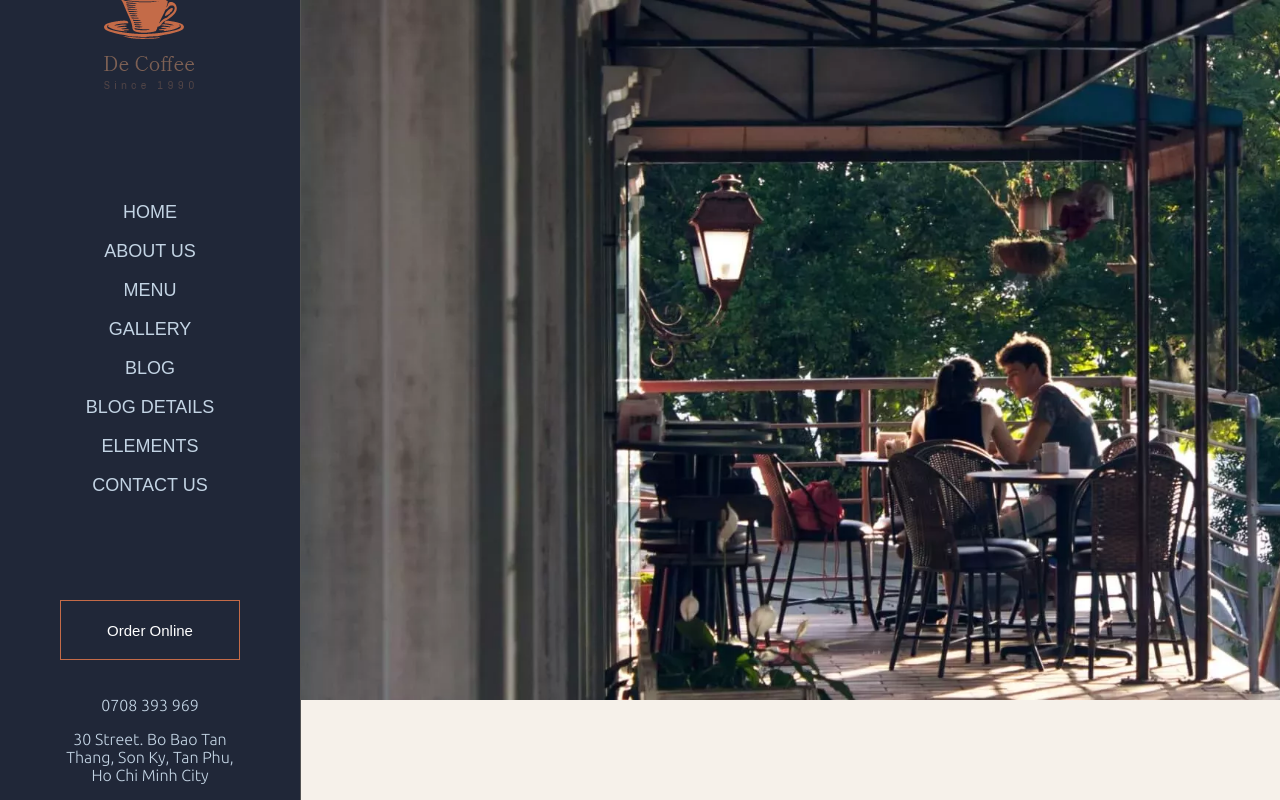
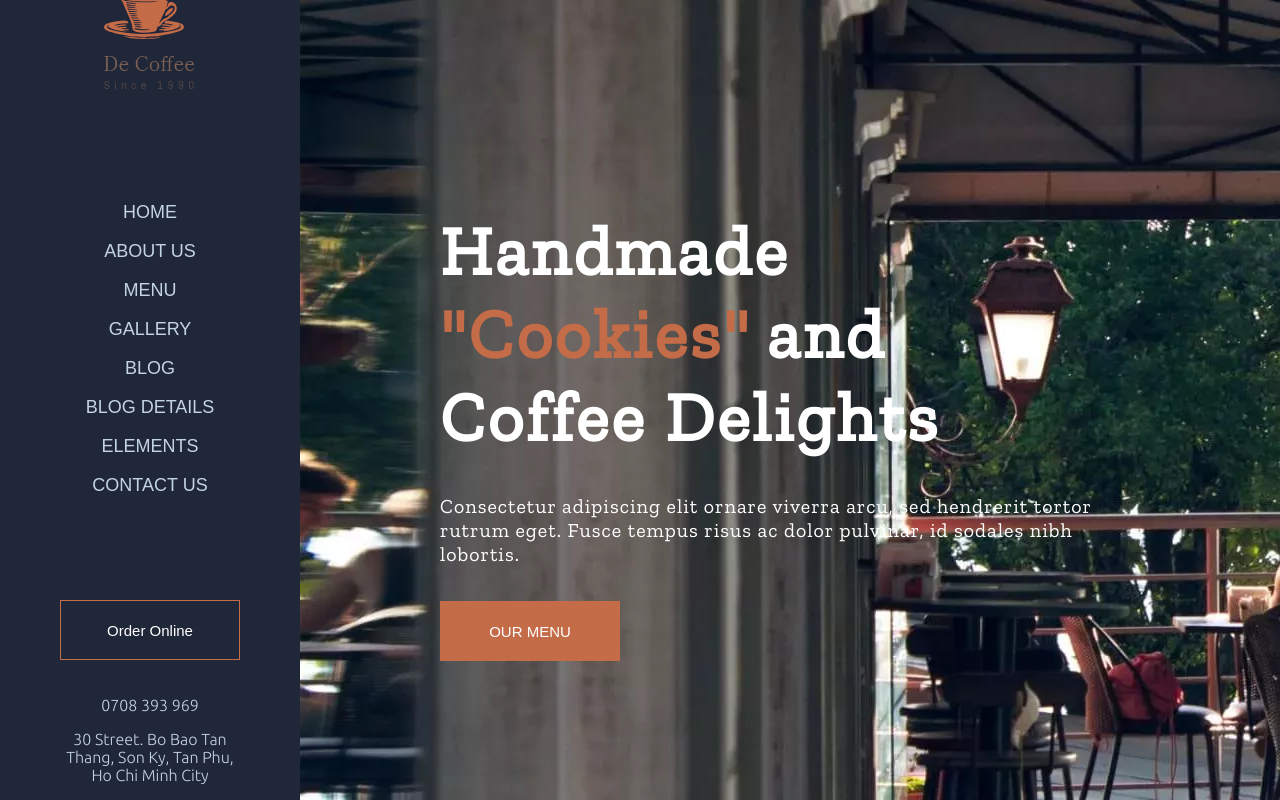
Before and after one commit to nguyenphuloc/decoffee, a React (Create React App) app: page / in a window 1280 px wide. Shown: the top 800 px of the page. Built offline with nearby package versions, Linux system fonts and the light colour scheme; a web font is replaced by a local one.

Commit message:
done handmade in home v.09.30.001

```diff
--- a/src/component/button/styles.scss
+++ b/src/component/button/styles.scss
@@ -9,7 +9,8 @@
         background: #c46b48;
         text-transform: uppercase;
         &:hover {
-            background: #fff;
+            background: transparent;
+            color: #c46b48;
         }
     }
     &--white {
--- a/src/container/handmade/index.jsx
+++ b/src/container/handmade/index.jsx
@@ -1,13 +1,29 @@
 import React from 'react';
 import './styles.scss';
 
-import hero from '../../assets/image/h1_hero1.jpg';
+import Button from '../../component/button/index';
 
 export default function Handmade() {
     return(
         <div className="ctn-handmade">
-            <div className="img">
-                <img src={hero} alt=""/>
+            <div className="handmade">
+                <div className="handmade-content">
+                    <h1>Handmade</h1>
+                    <h1>
+                        <span>"Cookies"</span>
+                        and
+                    </h1>
+                    <h1>Coffee Delights</h1>
+                </div>
+                <p>
+                    Consectetur adipiscing elit ornare viverra arcu, sed hendrerit tortor
+                    rutrum eget. Fusce tempus risus ac dolor pulvinar, id sodales nibh
+                    lobortis.
+                </p>
+                <Button
+                    modifier="orange"
+                    children="our menu"
+                />
             </div>
         </div>
     )
--- a/src/container/handmade/styles.scss
+++ b/src/container/handmade/styles.scss
@@ -1,14 +1,56 @@
+@import url('https://fonts.googleapis.com/css2?family=Zilla+Slab&display=swap');
+
 .ctn-handmade {
-    .img {
-        // width: 100%;
-        // height: 700px;
-        // left: 0;
-        // margin: 0;
-        img {
-            display: block;
-            object-fit: cover;
-            width: 100%;
-            height: 700px;
+    background-image: url(../../assets/image/h1_hero1.jpg);
+    position: relative;
+    display: block;
+    object-fit: cover;
+    width: 100%;
+    height: 900px;
+    .handmade {
+        width: 660px;
+        position: absolute;
+        display: flex;
+        flex-direction: column;
+        margin-top: 210px;
+        margin-left: 140px;
+        .handmade-content {
+            color: #fff;
+            width: 640px;
+            height: auto;
+
+            display: flex;
+            flex-direction: column;
+            align-items: flex-start;
+            h1 {
+                margin: 0;
+
+                font-size: 69px;
+                font-weight: 600;
+                align-content: flex-start;
+                font-family: 'Zilla Slab', serif;
+                letter-spacing: 3px;
+                span {
+                    padding-right: 15px;
+                    margin: 0;
+
+                    font-size: 69px;
+                    color: #c46b48;
+                    font-family: 'Zilla Slab', serif;
+                }
+            }
+        }
+        p {
+            padding-top: 15px;
+            padding-bottom: 15px;
+
+            color: #fff;
+
+            font-size: 20px;
+            font-weight: 500;
+            font-family: 'Zilla Slab', serif;
+            letter-spacing: 1px;
+            text-align: initial;
         }
     }
 }
```
